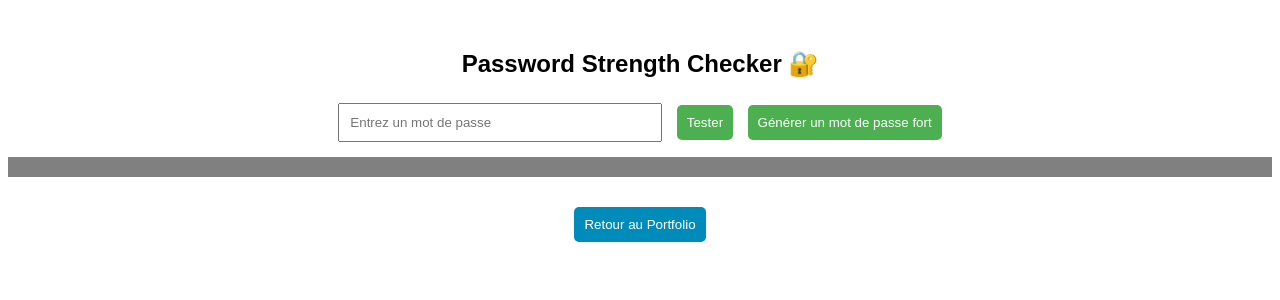
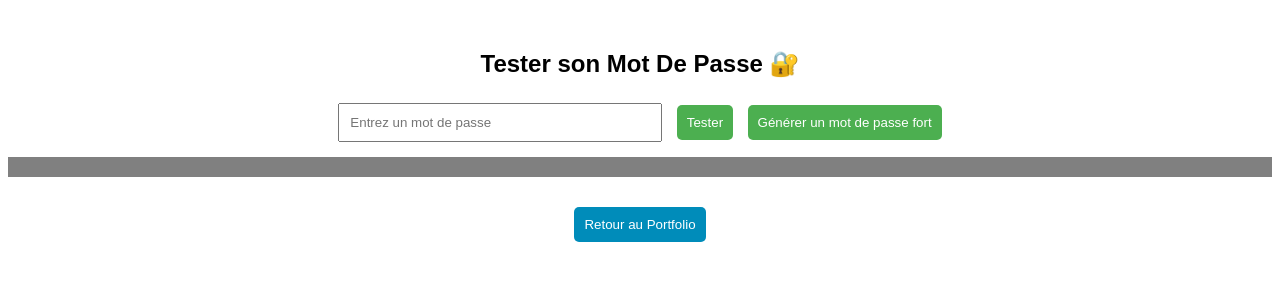
Before and after one commit to BerryRomain/test_mdp, a Flask app: page / in a window 1280 px wide. Shown: the top 300 px of the page. Run offline with Flask 3, Linux system fonts and the light colour scheme.

Commit message:
Update index.html

```diff
--- a/templates/index.html
+++ b/templates/index.html
@@ -2,11 +2,11 @@
 <html lang="fr">
 <head>
 <meta charset="UTF-8">
-<title>Password Strength Checker</title>
+<title>Tester son Mot De Passe</title>
 <link rel="stylesheet" href="{{ url_for('static', filename='style.css') }}">
 </head>
 <body>
-<h2>Password Strength Checker 🔐</h2>
+<h2>Tester son Mot De Passe 🔐</h2>
 <input type="password" id="pwd" placeholder="Entrez un mot de passe">
 <button onclick="checkPwd()">Tester</button>
 <button onclick="generatePwd()">Générer un mot de passe fort</button>
@@ -38,7 +38,7 @@ async function generatePwd() {
 
 // Redirection vers le portfolio
 function goPortfolio() {
-    window.location.href = "https://ton-portfolio.com"; // ← remplace par ton lien
+    window.location.href = "https://berryromain.github.io/portfolio/";
 }
 </script>
 
```
